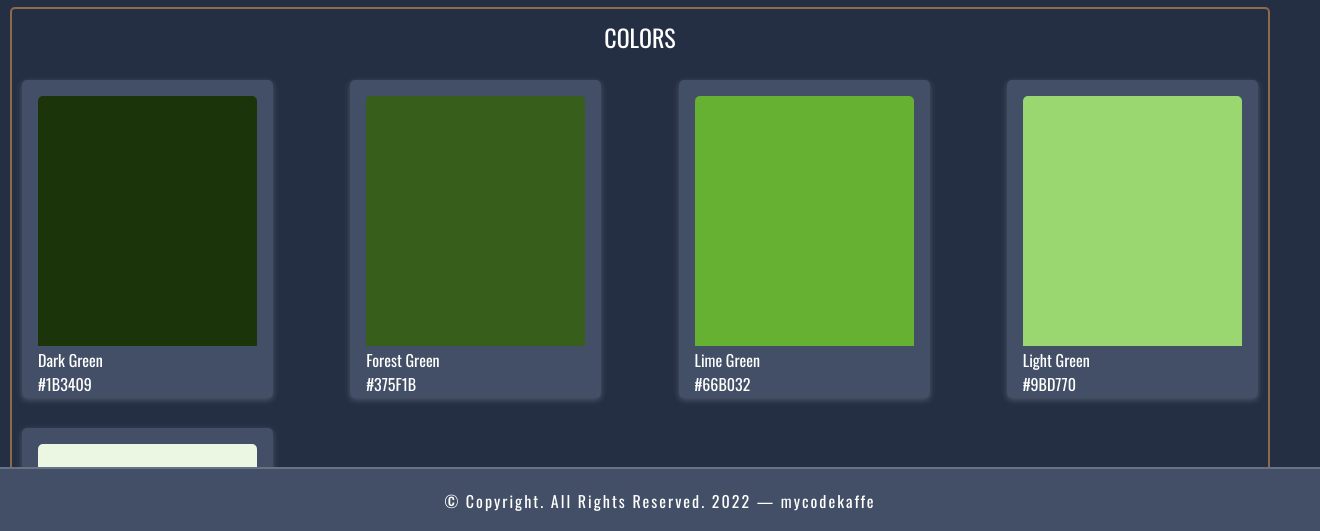
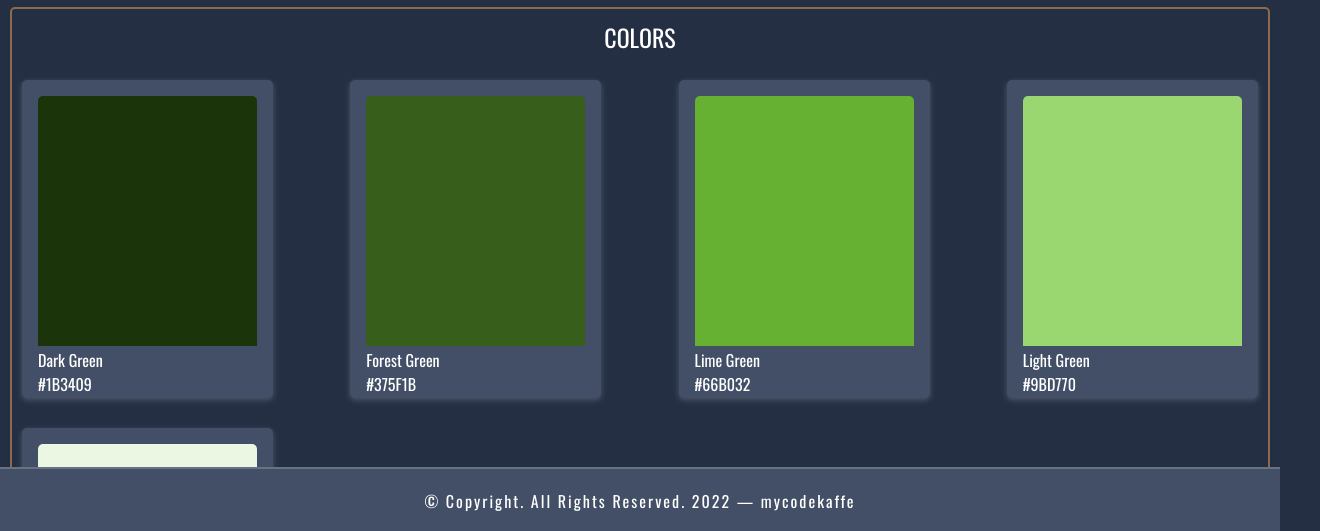
Before and after one commit to anjumises/anjumises.github.io, a plain HTML site: page index.html in a window 1280 px wide. Shown: the part 267-798 px from the top of the page, 1320 px wide, since content can reach past the window. Drawn offline with nearby package versions, Linux system fonts and the light colour scheme.

Commit message:
Update styles.css

```diff
--- a/styles.css
+++ b/styles.css
@@ -1,3 +1,7 @@
+* {
+    box-sizing: border-box;
+}
+
 html {
     scroll-behavior: smooth;
 }
@@ -252,7 +256,6 @@ footer {
     border-top: 2px solid rgba(255, 255, 255, 0.2);
     padding: 20px;
     text-align: center;
-    width: 100%;
     background-color: #424f66;
     margin-top: 90px;
     position: sticky;
```
